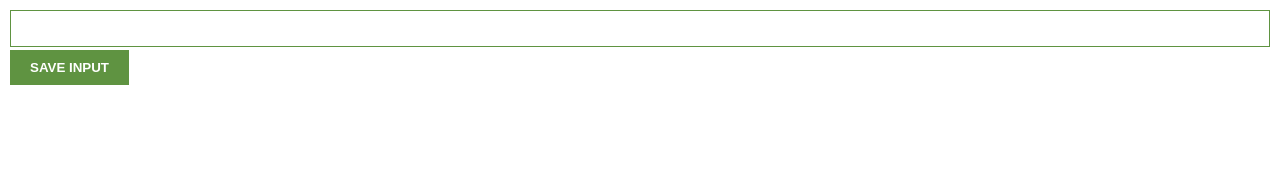
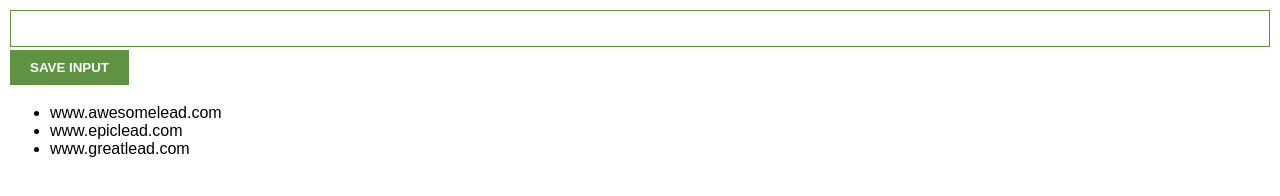
Before and after one commit to NICKsensei/Chorme-Extension, a plain HTML site: page index.html in a window 1280 px wide. Drawn offline with Linux system fonts and the light colour scheme.

Commit message:
innerHTML

```diff
--- a/index.html
+++ b/index.html
@@ -8,6 +8,7 @@
     <!-- Create an input element with type="text" and id="input-el" -->
     <input type="text" name="text" id="input-el">
     <button id="input-btn">SAVE INPUT</button>
+    <ul id="ul-el"></ul>
     <script src="index.js"></script>
 </body>
 
--- a/index.js
+++ b/index.js
@@ -1,5 +1,15 @@
-let inputBtn = document.getElementById("input-btn");
+let myLeads = ["www.awesomelead.com", "www.epiclead.com", "www.greatlead.com"];
+const inputEl = document.getElementById("input-el");
+const inputBtn = document.getElementById("input-btn");
+const ulEl = document.getElementById("ul-el");
 
 inputBtn.addEventListener("click", function () {
-  console.log("Saved");
+  myLeads.push(inputEl.value);
+  console.log(myLeads);
 });
+
+// Log out the items in the myLeads array using a for loop
+for (let i = 0; i < myLeads.length; i++) {
+  console.log(myLeads[i]);
+  ulEl.innerHTML += "<li>" + myLeads[i] + " " + "</li>";
+}
```
